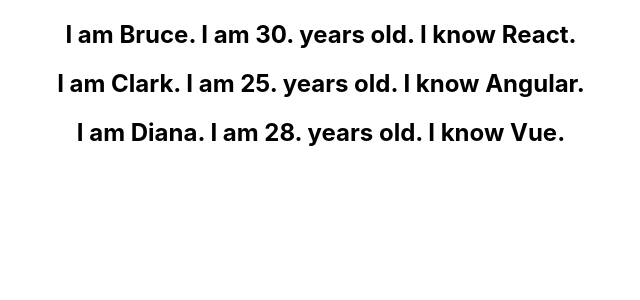
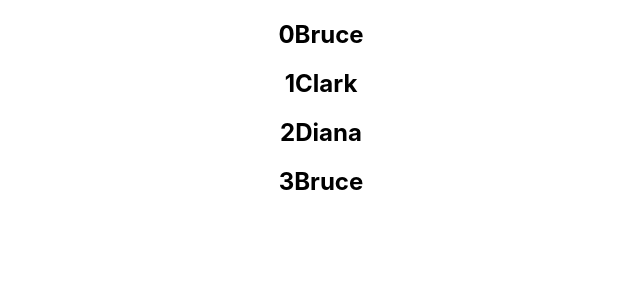
Before and after one commit to nagyadi99/ReactJS_learning, a React (Create React App) app: page / in a window 1280 px wide. Shown: the top 300 px of the page, without its empty margins (319-959 px from the left). Built offline with nearby package versions, Linux system fonts and the light colour scheme.

Commit message:
Index as Key Anti-pattern

```diff
--- a/src/components/NameList.js
+++ b/src/components/NameList.js
@@ -2,6 +2,7 @@
 import Person from "./Person";
 
 function NameList() {
+  const names = ["Bruce", "Clark", "Diana", "Bruce"];
   const persons = [
     {
       id: 1,
@@ -22,10 +23,13 @@
       skill: "Vue",
     },
   ];
-  const personList = persons.map((person) => (
-    <Person key={person.name} person={person} />
+  const nameList = names.map((name, index) => (
+    <h2 key={index}>
+      {index}
+      {name}
+    </h2>
   ));
-  return <div>{personList}</div>;
+  return <div>{nameList}</div>;
 }
 
 export default NameList;
```
